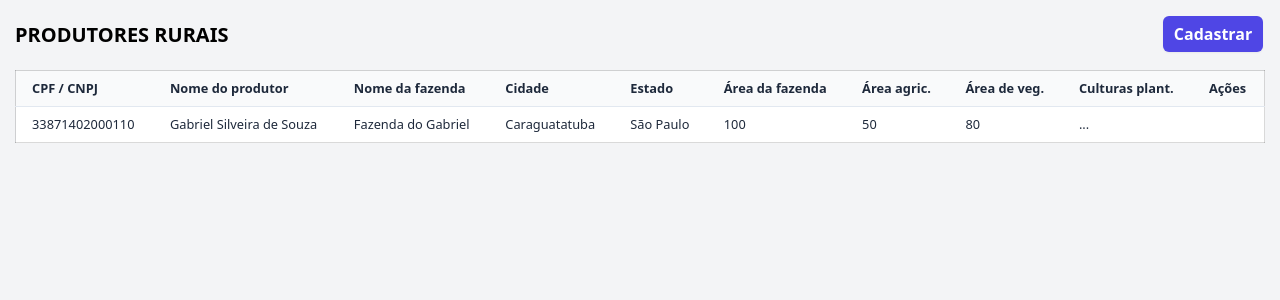
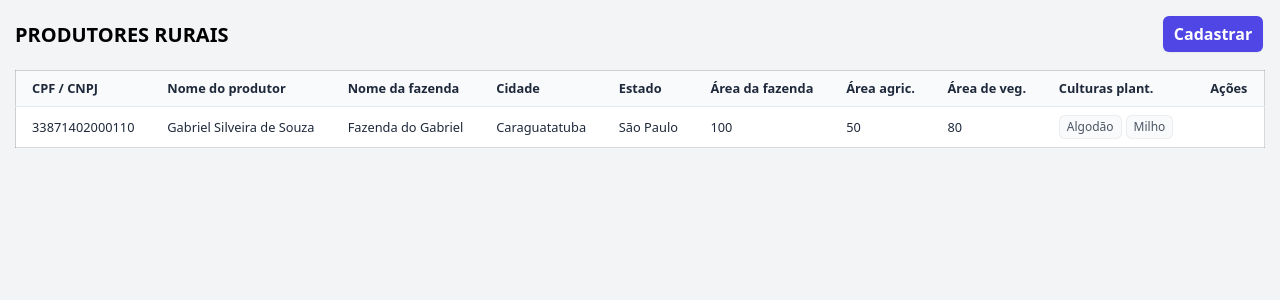
Before and after one commit to gabriel-silveira/brain-ag-test, a React (Create React App) app: page / in a window 1280 px wide. Shown: the top 300 px of the page. Built offline with nearby package versions, Linux system fonts and the light colour scheme.

Commit message:
Handling crop planted

```diff
--- a/src/components/forms/rural-producer.tsx
+++ b/src/components/forms/rural-producer.tsx
@@ -3,6 +3,7 @@ import {useNavigate} from "react-router-dom";
 import BrazilStatesListBox from "../listboxes/brazil-states";
 import {useDispatch} from "react-redux";
 import {createRuralProducer} from "../../store/rural-producer/actions";
+import {IRuralProducer} from "../../_interfaces/rural_producer";
 
 function RuralProducerForm() {
   const navigate = useNavigate();
@@ -10,7 +11,7 @@ function RuralProducerForm() {
 
   const goHome = () => navigate('/');
 
-  const [ruralProducer, setDetails] = useState({
+  const [ruralProducer, setDetails] = useState<IRuralProducer>({
     document: 0,
     producer_name: "",
     farm_name: "",
@@ -37,6 +38,27 @@ function RuralProducerForm() {
   const changeBrazilState = (value: string) => {
     setDetails((prev) => ({ ...prev, state: value }));
   };
+
+  const handleCropsPlanted = (e: React.ChangeEvent<HTMLInputElement>) => {
+    const { value, checked } = e.target;
+
+    if (checked) {
+      // add crop planted
+      setDetails((prev) => ({
+        ...prev,
+        crops_planted: [...ruralProducer.crops_planted, value],
+      }));
+    } else if (!checked) {
+      const updatedCropsPlanted = [...ruralProducer.crops_planted];
+
+      updatedCropsPlanted.splice(updatedCropsPlanted.indexOf(value), 1);
+
+      setDetails((prev) => ({
+        ...prev,
+        crops_planted: [...updatedCropsPlanted],
+      }));
+    }
+  }
 
   return (
     <div className="card">
@@ -163,27 +185,27 @@ function RuralProducerForm() {
 
           <div className="mt-2 ml-2">
             <div className="cursor-pointer float-left mr-30">
-              <input type="checkbox" id="soja" name="soja" value="Soja"/>
+              <input type="checkbox" id="soja" name="soja" value="Soja" onChange={handleCropsPlanted}/>
               <label htmlFor="soja">Soja</label>
             </div>
 
             <div className="cursor-pointer float-left mr-30">
-              <input type="checkbox" id="milho" name="milho" value="Milho"/>
+              <input type="checkbox" id="milho" name="milho" value="Milho" onChange={handleCropsPlanted}/>
               <label htmlFor="milho">Milho</label>
             </div>
 
             <div className="cursor-pointer float-left mr-30">
-              <input type="checkbox" id="algodao" name="algodao" value="Algodão"/>
+              <input type="checkbox" id="algodao" name="algodao" value="Algodão" onChange={handleCropsPlanted}/>
               <label htmlFor="algodao">Algodão</label>
             </div>
 
             <div className="cursor-pointer float-left mr-30">
-              <input type="checkbox" id="cafe" name="cafe" value="Café"/>
+              <input type="checkbox" id="cafe" name="cafe" value="Café" onChange={handleCropsPlanted}/>
               <label htmlFor="cafe">Café</label>
             </div>
 
             <div className="cursor-pointer float-left">
-              <input type="checkbox" id="cana" name="cana" value="Cana de Açúcar"/>
+              <input type="checkbox" id="cana" name="cana" value="Cana de Açúcar" onChange={handleCropsPlanted}/>
               <label htmlFor="cana">Cana de Açúcar</label>
             </div>
           </div>
--- a/src/components/tables/rural-producers/index.tsx
+++ b/src/components/tables/rural-producers/index.tsx
@@ -9,7 +9,7 @@ function RuralProducersTable() {
   const goCreatePage = () => navigate('/create');
 
   // @ts-ignore
-  const { ruralProducers } = useSelector(rootReducer => rootReducer.ruralProducerReducer)
+  const {ruralProducers} = useSelector(rootReducer => rootReducer.ruralProducerReducer)
 
   return (
     <div>
@@ -58,10 +58,23 @@ function RuralProducersTableRow(ruralProducer: IRuralProducer, index: number) {
       <td className="px-4 py-2">{ruralProducer.farm_area}</td>
       <td className="px-4 py-2">{ruralProducer.arable_area}</td>
       <td className="px-4 py-2">{ruralProducer.vegetation_area}</td>
-      <td className="px-4 py-2">...</td>
+      <td className="px-4 py-2">
+        {ruralProducer.crops_planted.map(CropPlanted)}
+      </td>
       <td className="px-4 py-2"></td>
     </tr>
   )
 }
 
+function CropPlanted(value: string, index: number) {
+  return (
+    <span
+      className="inline-flex items-center rounded-md bg-gray-50 px-2 py-1 text-xs font-medium text-gray-600 ring-1 ring-inset ring-gray-500/10 mr-1"
+      key={index}
+    >
+      {value}
+    </span>
+  )
+}
+
 export default RuralProducersTable;
```
